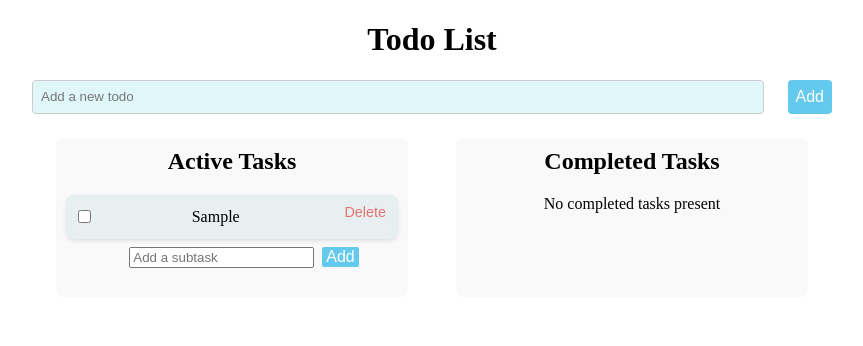
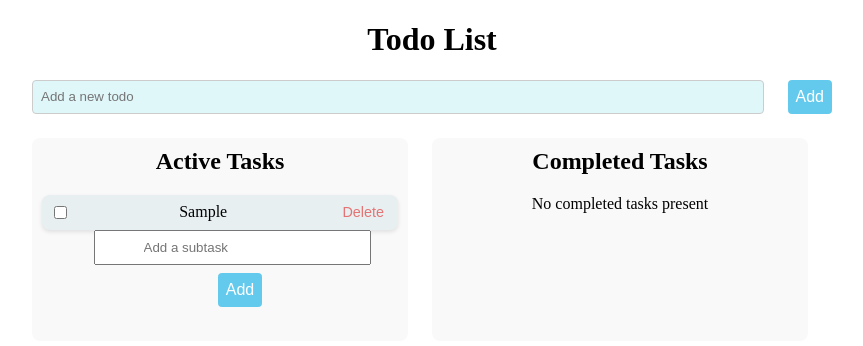
Before and after one commit to PalgunaSE2021/todo-list, an Angular app: page / in a window 1280 px wide. Both pictures are taken after typing "Sample" into the empty fields and a click on the button "Add". Shown: the top 346 px of the page, without its empty margins (208-1071 px from the left). Built offline with nearby package versions, Linux system fonts and the light colour scheme.

Commit message:
updated spacings

```diff
--- a/src/app/task/task.component.html
+++ b/src/app/task/task.component.html
@@ -5,11 +5,12 @@
 </div>
 <div class="subtasks" *ngIf="!isSubtask">
   <input
+    class="input-class"
     [(ngModel)]="newSubtaskTitle"
     placeholder="Add a subtask"
     (keydown.enter)="onAddSubtask()"
   />
-  <button (click)="onAddSubtask()">Add</button>
+  <button class="add-subtask-button" (click)="onAddSubtask()">Add</button>
   <div *ngIf="subtaskErrorMessage" class="error">{{ subtaskErrorMessage }}</div>
   <ul>
     <li *ngFor="let subtask of todo.subtasks">
--- a/src/app/task/task.component.scss
+++ b/src/app/task/task.component.scss
@@ -3,7 +3,6 @@
   justify-content: space-between;
   align-items: center;
   padding: 8px;
-  margin-bottom: 8px;
   background: #e7eff1;
   border-radius: 8px;
   box-shadow: 0 2px 4px rgba(0, 0, 0, 0.1);
@@ -13,10 +12,6 @@
 .task-item:hover {
   background-color: #abb4b7;
   box-shadow: 0 4px 8px rgba(0, 0, 0, 0.2);
-}
-
-.task-item input[type="checkbox"] {
-  margin-right: 8px;
 }
 
 .task-item span {
@@ -38,25 +33,30 @@
 
 .subtasks {
   margin-left: 24px;
-  margin-top: 8px;
-  margin-bottom: 8px;
+  margin-bottom: 16px;
 }
 
-button {
-  margin-left: 8px;
-  padding-left: 4px;
-  padding-right: 4px;
-  margin-bottom: 10px;
+.input-class {
+  padding-top: 8px;
+  padding-left: 48px;
+  padding-right: 48px;
+  padding-bottom: 8px;
+}
+.add-subtask-button {
+  padding: 8px;
+  margin-bottom: 8px;
+  margin-left: 16px;
   background: rgb(99, 202, 237);
   color: white;
   border: none;
-  border-radius: 2px;
+  border-radius: 4px;
   cursor: pointer;
   font-size: 1rem;
   transition: background-color 0.3s ease;
+  margin-top: 8px;
 }
 
-button:hover {
+.add-subtask-button:hover {
   background-color: rgb(8, 171, 225);
 }
 
@@ -67,3 +67,7 @@ button:hover {
   margin-top: -8px;
   margin-right: 80px;
 }
+
+ul {
+  margin-left: -24px;
+}
--- a/src/app/todo/todo.component.scss
+++ b/src/app/todo/todo.component.scss
@@ -7,6 +7,7 @@
 .input-container {
   display: flex;
   justify-content: center;
+  margin-top: 8px;
 }
 
 input {
@@ -65,7 +66,6 @@ input:focus {
   border-radius: 8px;
   box-shadow: 0 2px 4px rgba(0, 0, 0, 0);
   margin-right: 24px;
-  margin-left: 24px;
 }
 
 .todo-list h2 {
```
